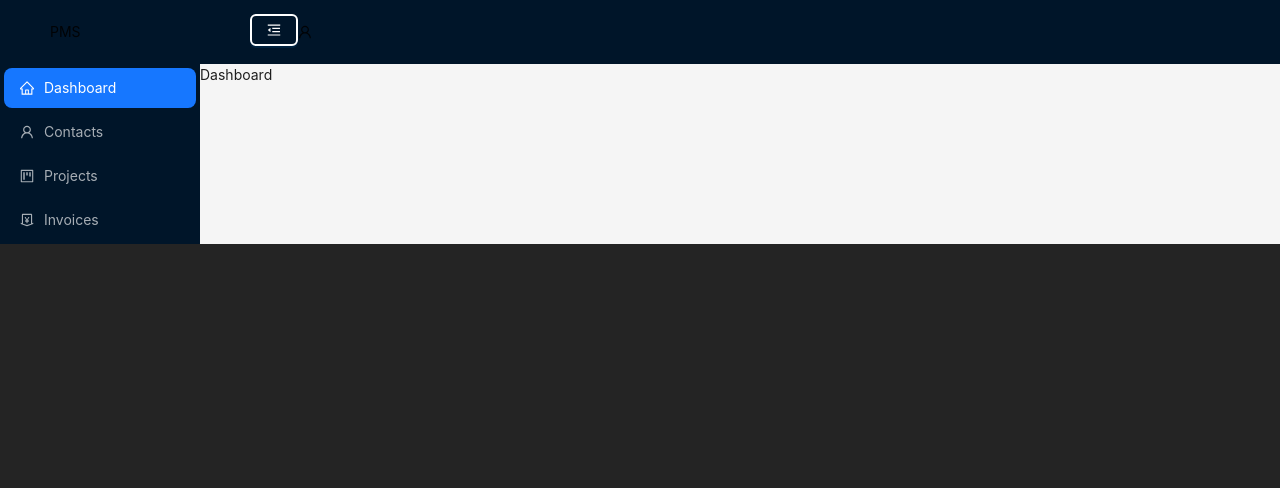
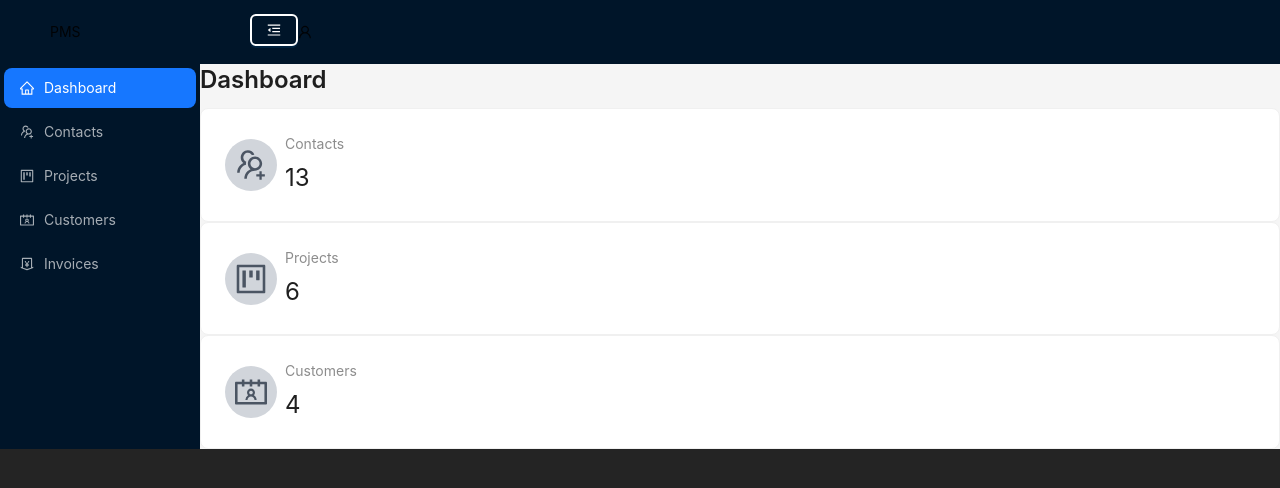
Before and after one commit to DebmalyaKuila/webapp-project-management-system, a React (Vite) app: page / in a window 1280 px wide. Shown: the top 488 px of the page. Built offline with nearby package versions, Linux system fonts and the light colour scheme.

Commit message:
created dashboard page

```diff
--- /dev/null
+++ b/src/components/CardsComponent.jsx
@@ -0,0 +1,16 @@
+import React from 'react'
+import { Card, Space, Statistic } from "antd"
+const CardsComponent = ({ title, icon, value }) => {
+    return (
+        <Card
+        className='px-6 py-2 flex items-center content-between mx-6'
+        >
+            <Space direction='horizontal'>
+            {icon}
+            <Statistic title={title} value={value} />
+            </Space>
+        </Card>
+    )
+}
+
+export default CardsComponent
--- a/src/components/MenuList.jsx
+++ b/src/components/MenuList.jsx
@@ -1,17 +1,19 @@
 import React from 'react'
 import {
     HomeOutlined,
-    UserOutlined,
+    UsergroupAddOutlined,
     ProjectOutlined,
-    MoneyCollectOutlined
+    MoneyCollectOutlined,
+    ContactsOutlined
   } from '@ant-design/icons';
   import { Menu } from 'antd';
 
 
   const items = [
     { key: "dashboard", label: "Dashboard",  icon: <HomeOutlined />, },
-    { key: "contacts", label: "Contacts",  icon: <UserOutlined />, },
+    { key: "contacts", label: "Contacts",  icon: <UsergroupAddOutlined /> },
     { key: "projects", label: "Projects",  icon: <ProjectOutlined/>, },
+    { key: "customers", label: "Customers",  icon: <ContactsOutlined />, },
     { key: "invoices", label: "Invoices",  icon: <MoneyCollectOutlined />, },
   ];
 
--- a/src/pages/Dashboard.jsx
+++ b/src/pages/Dashboard.jsx
@@ -1,9 +1,26 @@
 import React from 'react'
+import{ Typography } from 'antd'
+import {
+  UsergroupAddOutlined,
+  ProjectOutlined,
+  MoneyCollectOutlined,
+  ContactsOutlined } from '@ant-design/icons'
+
+import CardsComponent from '../components/CardsComponent'
 
 const Dashboard = () => {
   return (
     <div>
-      Dashboard
+      <Typography.Title level={3}>Dashboard</Typography.Title>
+      <div className='w-full flex flex-wrap'>
+        <div className='w-full lg:w-1/2 p-4'>
+        <CardsComponent title="Contacts" value={13} icon={<UsergroupAddOutlined style={{fontSize:"2rem",color:"rgb(75,85,99)" ,background:"rgb(209,213,219)",borderRadius:"50%",padding:"10px"}}/>}/>
+        </div>
+        <div className='w-full lg:w-1/2 p-4'>
+        <CardsComponent title="Projects" value={6} icon={<ProjectOutlined style={{fontSize:"2rem",color:"rgb(75,85,99)",background:"rgb(209,213,219)",borderRadius:"50%",padding:"10px"}}/>}/></div>
+        <div className='w-full lg:w-1/2 p-4'>
+        <CardsComponent title="Customers" value={4} icon={<ContactsOutlined style={{fontSize:"2rem",color:"rgb(75,85,99)" ,background:"rgb(209,213,219)",borderRadius:"50%",padding:"10px"}}/>}/></div>
+      </div>
     </div>
   )
 }
```
